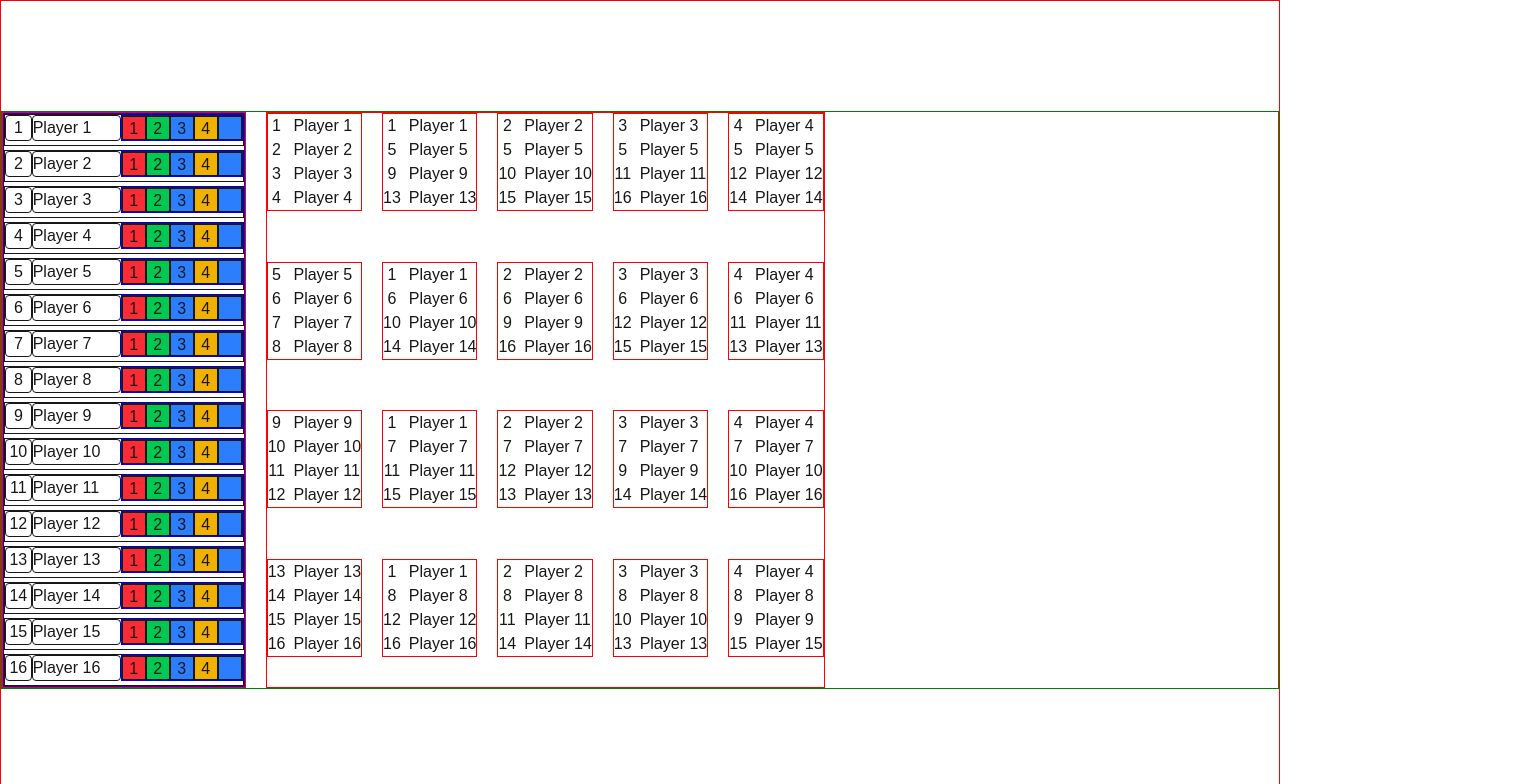
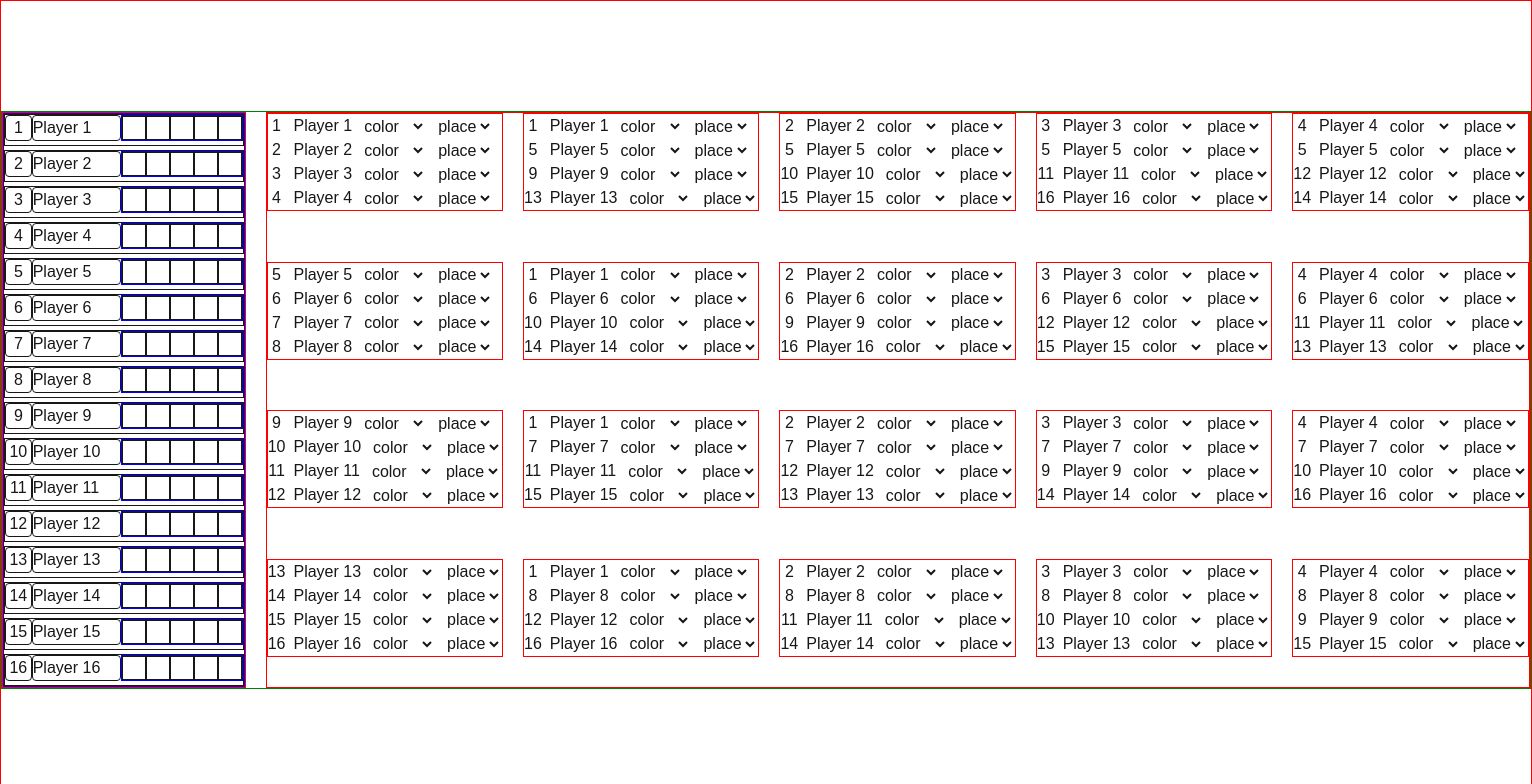
Before and after one commit to TylerHartwell/grand-prix, a Next.js app: page / in a window 1280 px wide. Shown: the top 784 px of the page, 1532 px wide, since content can reach past the window. Built offline with nearby package versions, Linux system fonts and the light colour scheme.

Commit message:
preliminary color and placement selection

```diff
--- a/src/app/page.tsx
+++ b/src/app/page.tsx
@@ -5,30 +5,90 @@ import createGroups from "@/utils/createGroups"
 // import getCountsOfOccurances from "@/utils/getCountsOfOccurances"
 import { useState } from "react"
 
+// interface Race {
+//   raceId: number
+//   playerIds: number[]
+// }
+
+export interface PlayerRace {
+  raceId: number
+  laneColor: LaneColor
+  placement: Placement
+}
+
 export interface Player {
   id: number
   carNumber: string
   name: string
-  raceIds: string[]
-  laneColors: LaneColor[]
-  placements: Placement[]
+  races: PlayerRace[]
 }
 
-type LaneColor = "red" | "yellow" | "green" | "blue"
-type Placement = 1 | 2 | 3 | 4
+export const laneColors = ["red", "yellow", "green", "blue"] as const
+export const placements = [1, 2, 3, 4] as const
+
+export type LaneColor = (typeof laneColors)[number]
+export type Placement = (typeof placements)[number]
 
 const initialPlayers: Player[] = Array.from({ length: 16 }, (_, index) => ({
   id: index,
   carNumber: `${index + 1}`,
   name: `Player ${index + 1}`,
-  raceIds: [],
-  laneColors: [],
-  placements: []
+  races: []
 }))
 
 const Home = () => {
   const [groups] = useState<number[][]>(() => createGroups())
   const [players, setPlayers] = useState<Player[]>(initialPlayers)
+
+  const getPlacement = (playerId: number, raceId: number): Placement | undefined => {
+    const player = players.find(p => p.id === playerId)
+    if (!player) return undefined
+
+    const race = player.races.find(r => r.raceId === raceId)
+    return race?.placement
+  }
+  const getLaneColor = (playerId: number, raceId: number): LaneColor | undefined => {
+    const player = players.find(p => p.id === playerId)
+    if (!player) return undefined
+
+    const race = player.races.find(r => r.raceId === raceId)
+    return race?.laneColor
+  }
+
+  const handlePlacementChange = (playerId: number, raceId: number, newPlacement: Placement) => {
+    setPlayers(prevPlayers =>
+      prevPlayers.map(player => {
+        if (player.id === playerId) {
+          const raceExists = player.races.some(race => race.raceId === raceId)
+
+          return {
+            ...player,
+            races: raceExists
+              ? player.races.map(race => (race.raceId === raceId ? { ...race, placement: newPlacement } : race))
+              : [...player.races, { raceId, laneColor: "red", placement: newPlacement }]
+          }
+        }
+        return player
+      })
+    )
+  }
+  const handleLaneColorChange = (playerId: number, raceId: number, newColor: LaneColor) => {
+    setPlayers(prevPlayers =>
+      prevPlayers.map(player => {
+        if (player.id === playerId) {
+          const raceExists = player.races.some(race => race.raceId === raceId)
+
+          return {
+            ...player,
+            races: raceExists
+              ? player.races.map(race => (race.raceId === raceId ? { ...race, laneColor: newColor } : race))
+              : [...player.races, { raceId, laneColor: newColor, placement: 1 }]
+          }
+        }
+        return player
+      })
+    )
+  }
 
   const handleNameChange = (id: number, newName: string) => {
     const updatedPlayers = players.map(player => {
@@ -43,6 +103,7 @@ const Home = () => {
 
     setPlayers(updatedPlayers)
   }
+
   const handleCarNumberChange = (id: number, newCarNumber: string) => {
     const updatedPlayers = players.map(player => {
       if (player.id === id) {
@@ -60,7 +121,7 @@ const Home = () => {
   // const counts = getCountsOfOccurances(groups)
 
   return (
-    <div className="min-h-screen b1 flex flex-col justify-center">
+    <div className="min-h-screen b1 flex flex-col justify-center w-min">
       <div className="b2 flex gap-5">
         <div className="b1 w-min">
           <ol className="flex flex-col gap-1 b3">
@@ -82,11 +143,11 @@ const Home = () => {
                     className="border rounded w-[10ch]"
                   />
                   <div className="b3 flex">
-                    <div className="bg-red-500 text-center size-6 border">1</div>
-                    <div className="bg-green-500 text-center size-6 border">2</div>
-                    <div className="bg-blue-500 text-center size-6 border">3</div>
-                    <div className="bg-yellow-500 text-center size-6 border">4</div>
-                    <div className="bg-blue-500 text-center size-6 border"></div>
+                    <div className={`bg-${player.races[0]?.laneColor}-500 text-center size-6 border`}>{player.races[0]?.placement}</div>
+                    <div className={`bg-${player.races[1]?.laneColor}-500 text-center size-6 border`}>{player.races[1]?.placement}</div>
+                    <div className={`bg-${player.races[2]?.laneColor}-500 text-center size-6 border`}>{player.races[2]?.placement}</div>
+                    <div className={`bg-${player.races[3]?.laneColor}-500 text-center size-6 border`}>{player.races[3]?.placement}</div>
+                    <div className={`bg-${player.races[4]?.laneColor}-500 text-center size-6 border`}>{player.races[4]?.placement}</div>
                   </div>
                 </div>
               </li>
@@ -96,7 +157,16 @@ const Home = () => {
 
         <div className="grid grid-rows-4 gap-5 grid-flow-col b1 w-min">
           {groups.map((group, index) => (
-            <Race key={`race-${index}`} id={`race-${index + 1}`} playerIds={group} players={players} />
+            <Race
+              key={`race-${index}`}
+              id={index}
+              playerIds={group}
+              players={players}
+              getPlacement={getPlacement}
+              handlePlacementChange={handlePlacementChange}
+              getLaneColor={getLaneColor}
+              handleLaneColorChange={handleLaneColorChange}
+            />
           ))}
         </div>
       </div>
--- a/src/components/Race.tsx
+++ b/src/components/Race.tsx
@@ -1,23 +1,53 @@
 "use client"
 
-import { Player } from "@/app/page"
+import { LaneColor, Placement, placements, Player } from "@/app/page"
 
 interface Props {
-  id: string
+  id: number
   playerIds: number[]
   players: Player[]
+  getPlacement: (playerId: number, raceId: number) => Placement | undefined
+  handlePlacementChange: (playerId: number, raceId: number, newPlacement: Placement) => void
+  getLaneColor: (playerId: number, raceId: number) => LaneColor | undefined
+  handleLaneColorChange: (playerId: number, raceId: number, newColor: LaneColor) => void
 }
 
-const Race = ({ id, playerIds, players }: Props) => {
+const Race = ({ id, playerIds, players, getPlacement, handlePlacementChange, getLaneColor, handleLaneColorChange }: Props) => {
   return (
     <li key={id} className="flex b1 h-min">
       <ul className="flex flex-col">
-        {playerIds.map((playerId, index) => (
-          <li key={playerId} className="text-nowrap flex gap-2">
-            <div className="w-[2ch] text-center">{players[playerIds[index]].carNumber}</div>
-            <div>{players[playerIds[index]].name}</div>
-          </li>
-        ))}
+        {playerIds.map(playerId => {
+          const currentPlayer = players[playerId]
+
+          return (
+            <li key={playerId} className="text-nowrap flex gap-2">
+              <div className="w-[2ch] text-center">{currentPlayer.carNumber}</div>
+              <div>{currentPlayer.name}</div>
+              <select
+                name="laneColor"
+                value={getLaneColor(currentPlayer.id, id)}
+                onChange={e => handleLaneColorChange(currentPlayer.id, id, e.target.value as LaneColor)}
+              >
+                {!currentPlayer.races.some(race => race.raceId === id) && <option value={"color"}>color</option>}
+                <option value={"red"}>Red</option>
+                <option value={"yellow"}>Yellow</option>
+                <option value={"green"}>Green</option>
+                <option value={"blue"}>Blue</option>
+              </select>
+              <select
+                name="placement"
+                value={getPlacement(currentPlayer.id, id)}
+                onChange={e => handlePlacementChange(currentPlayer.id, id, parseInt(e.target.value) as Placement)}
+              >
+                {!currentPlayer.races.some(race => race.raceId === id) && <option value={"place"}>place</option>}
+                <option value={placements[0].toString()}>1st</option>
+                <option value={placements[1].toString()}>2nd</option>
+                <option value={placements[2].toString()}>3rd</option>
+                <option value={placements[3].toString()}>4th</option>
+              </select>
+            </li>
+          )
+        })}
       </ul>
     </li>
   )
```
